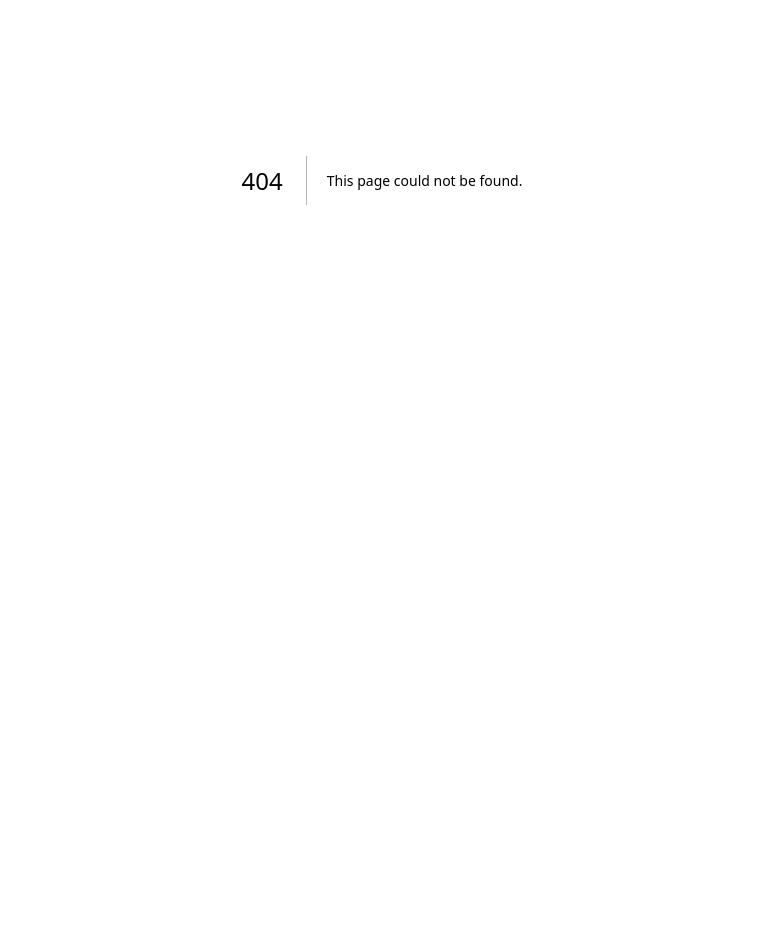
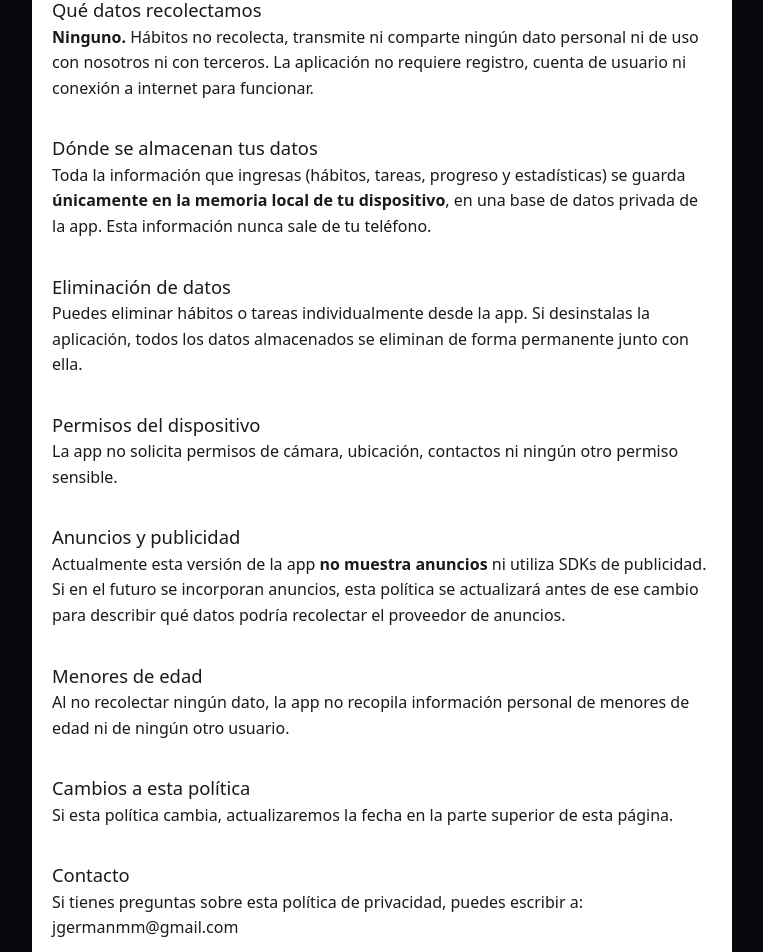
Before and after one commit to JoseGermanx/cv-app, a Next.js app: page /aplicaciones-moviles/habitos in a window 1280 px wide. Before the commit this address had no page. Shown: the part 220-1172 px from the top of the page, without its empty margins (258-1021 px from the left). Before the commit the page ends 800 px from the top, so only its background shows below. Built offline with nearby package versions, Linux system fonts and the light colour scheme.

Commit message:
Agregar página de Política de Privacidad para la aplicación Hábitos

```diff
--- /dev/null
+++ b/src/app/aplicaciones-moviles/habitos/page.tsx
@@ -0,0 +1,81 @@
+import type { Metadata } from "next";
+
+export const metadata: Metadata = {
+  title: "Política de Privacidad — Hábitos",
+};
+
+export default function HabitosPrivacyPage() {
+  return (
+    <>
+      <style>{`
+        .habitos-privacy-policy {
+          font-family: system-ui, -apple-system, "Segoe UI", Roboto, sans-serif;
+          max-width: 700px;
+          margin: 0 auto;
+          padding: 32px 20px 80px;
+          line-height: 1.6;
+          color: #1a1a1a;
+          background: #fff;
+        }
+        .habitos-privacy-policy h1 { font-size: 1.6rem; margin-bottom: 4px; }
+        .habitos-privacy-policy h2 { font-size: 1.15rem; margin-top: 2rem; }
+        .habitos-privacy-policy .updated { color: #666; font-size: 0.9rem; margin-bottom: 2rem; }
+        .habitos-privacy-policy ul { padding-left: 1.2rem; }
+      `}</style>
+      <div className="habitos-privacy-policy">
+        <h1>Política de Privacidad de Hábitos</h1>
+        <p className="updated">Última actualización: 16 de septiembre de 2026</p>
+
+        <p>
+          <strong>Hábitos</strong> (paquete <code>com.habittracker.local</code>) es una aplicación móvil
+          de seguimiento de hábitos y tareas que funciona <strong>completamente sin conexión a internet</strong>.
+        </p>
+
+        <h2>Qué datos recolectamos</h2>
+        <p>
+          <strong>Ninguno.</strong> Hábitos no recolecta, transmite ni comparte ningún dato personal ni de uso con
+          nosotros ni con terceros. La aplicación no requiere registro, cuenta de usuario ni conexión a internet
+          para funcionar.
+        </p>
+
+        <h2>Dónde se almacenan tus datos</h2>
+        <p>
+          Toda la información que ingresas (hábitos, tareas, progreso y estadísticas) se guarda{" "}
+          <strong>únicamente en la memoria local de tu dispositivo</strong>, en una base de datos privada de la app.
+          Esta información nunca sale de tu teléfono.
+        </p>
+
+        <h2>Eliminación de datos</h2>
+        <p>
+          Puedes eliminar hábitos o tareas individualmente desde la app. Si desinstalas la aplicación,
+          todos los datos almacenados se eliminan de forma permanente junto con ella.
+        </p>
+
+        <h2>Permisos del dispositivo</h2>
+        <p>La app no solicita permisos de cámara, ubicación, contactos ni ningún otro permiso sensible.</p>
+
+        <h2>Anuncios y publicidad</h2>
+        <p>
+          Actualmente esta versión de la app <strong>no muestra anuncios</strong> ni utiliza SDKs de
+          publicidad. Si en el futuro se incorporan anuncios, esta política se actualizará antes de ese cambio
+          para describir qué datos podría recolectar el proveedor de anuncios.
+        </p>
+
+        <h2>Menores de edad</h2>
+        <p>
+          Al no recolectar ningún dato, la app no recopila información personal de menores de edad ni de
+          ningún otro usuario.
+        </p>
+
+        <h2>Cambios a esta política</h2>
+        <p>Si esta política cambia, actualizaremos la fecha en la parte superior de esta página.</p>
+
+        <h2>Contacto</h2>
+        <p>
+          Si tienes preguntas sobre esta política de privacidad, puedes escribir a:{" "}
+          <a href="mailto:jgermanmm@gmail.com">jgermanmm@gmail.com</a>
+        </p>
+      </div>
+    </>
+  );
+}
```
